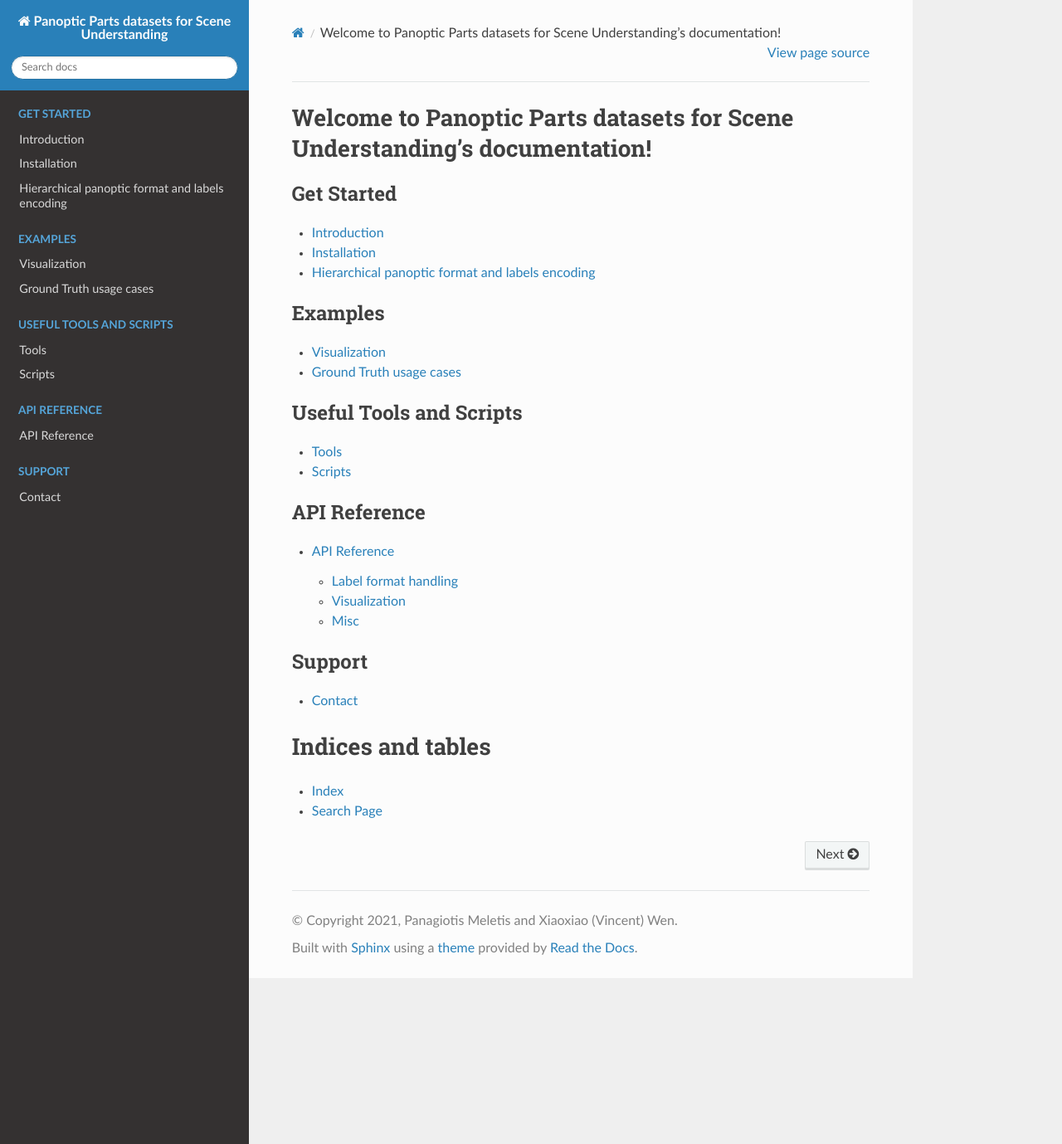
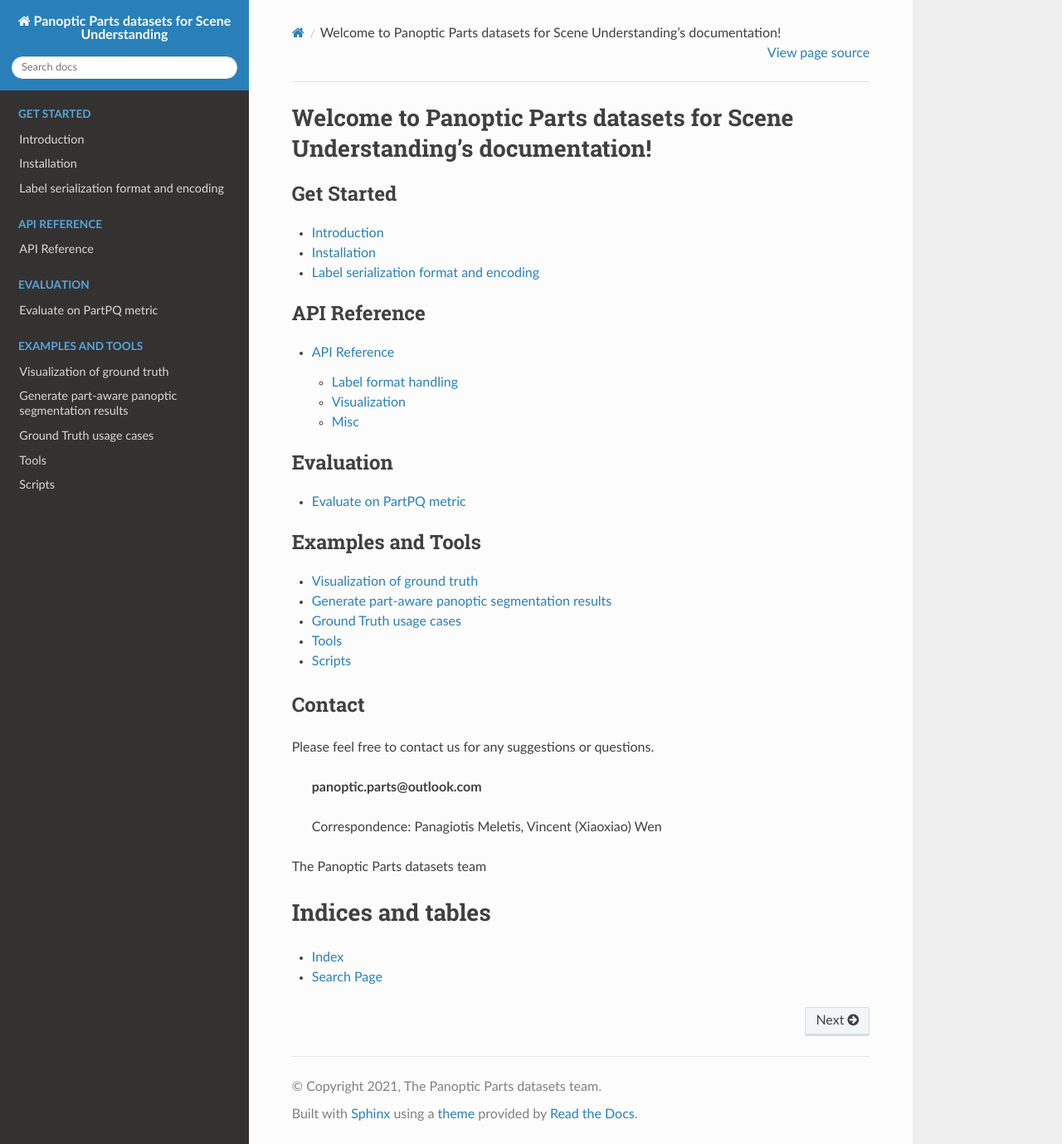
Before and after one commit to pmeletis/panoptic_parts, a Sphinx documentation site: the page built from docs/source/index.rst, in a window 1280 px wide and 1379 px high. Shown: the whole window at 83% size. Built offline with Sphinx 7.4.7 and the Read the Docs theme 2.0.0, drawn with Linux system fonts in a browser that asks for light colours; the version number could not be read and is left out.

Commit message:
Update docs.

```diff
--- a/docs/source/conf.py
+++ b/docs/source/conf.py
@@ -21,7 +21,7 @@ import panoptic_parts
 # -- Project information -----------------------------------------------------
 
 project = 'Panoptic Parts datasets for Scene Understanding'
-copyright = '2021, Panagiotis Meletis and Xiaoxiao (Vincent) Wen'
+copyright = '2021, The Panoptic Parts datasets team'
 author = 'Panagiotis Meletis and Xiaoxiao (Vincent) Wen'
 # version_file = '../../panoptic_parts/version.py'
 
--- a/docs/source/index.rst
+++ b/docs/source/index.rst
@@ -15,28 +15,40 @@ Welcome to Panoptic Parts datasets for Scene Understanding's documentation!
    label_format.md
 
 .. toctree::
+   :caption: API Reference
+
+   api.rst
+
+
+.. toctree::
+   :caption: Evaluation
    :maxdepth: 1
-   :caption: Examples
 
-   visualization.md
-   ground_truth_usage_cases.md
+   evaluate_results.md
 
 .. toctree::
    :maxdepth: 1
-   :caption: Useful Tools and Scripts
+   :caption: Examples and Tools
 
+   visualization.md
+   generate_results.md
+   ground_truth_usage_cases.md
    tools.md
    scripts.md
 
 .. toctree::
-   :caption: API Reference
+   :caption: Contact
 
-   api.rst
+=======
+Contact
+=======
+Please feel free to contact us for any suggestions or questions.
 
-.. toctree::
-   :caption: Support
+  **panoptic.parts@outlook.com**
 
-   contact.md
+  Correspondence: Panagiotis Meletis, Vincent (Xiaoxiao) Wen
+
+The Panoptic Parts datasets team
 
 
 Indices and tables
--- a/docs/source/visualization.md
+++ b/docs/source/visualization.md
@@ -1,4 +1,4 @@
-## Visualization
+## Visualization of ground truth
 
 ### Cityscapes-Panoptic-Parts
 
```
Also changed, not shown: README.md (+1 -1 lines), docs/source/evaluate_results.md (renamed from EVALUATE_RESULTS.md, +4 -4 lines), docs/source/generate_results.md (renamed from GENERATE_RESULTS.md, +4 -4 lines), docs/source/label_format.md (+6 -4 lines).
